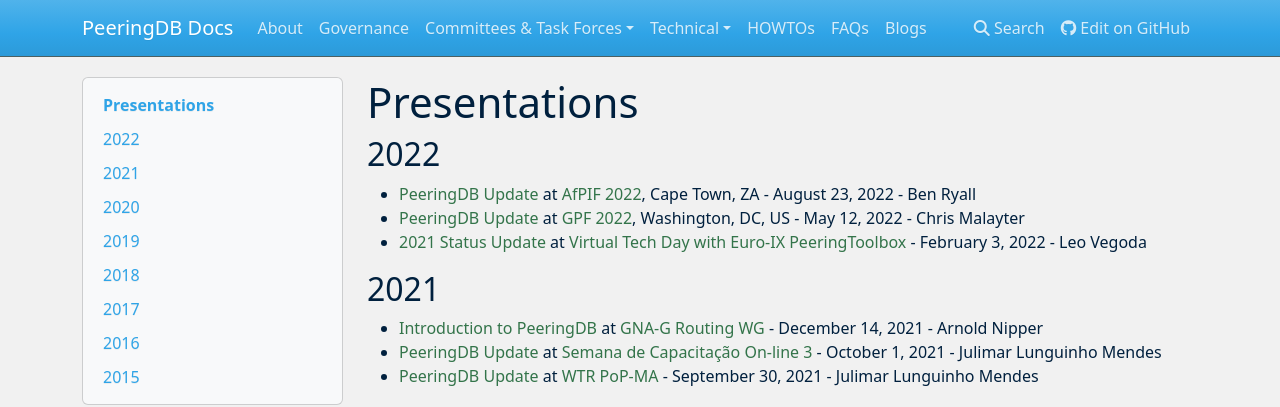
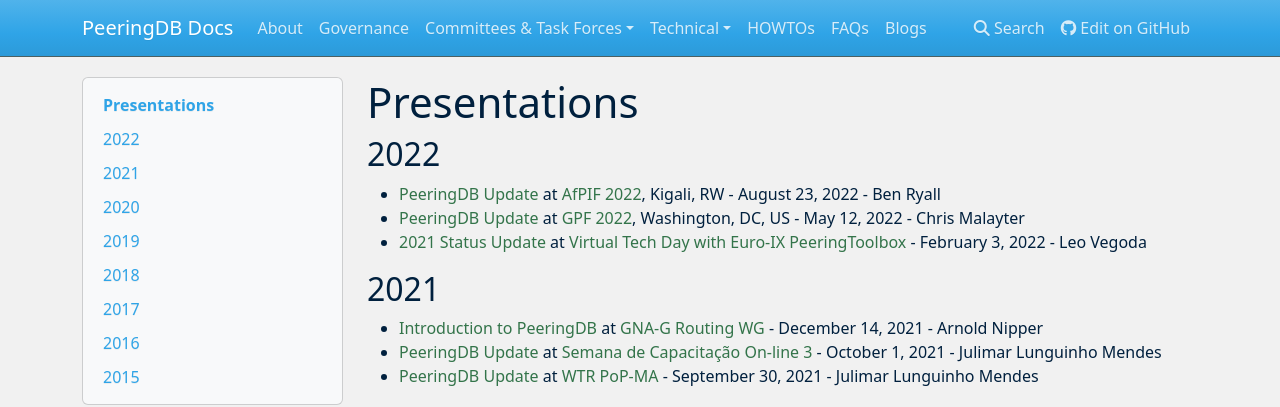
Before and after one commit to peeringdb/docs, an MkDocs documentation site: the page built from docs/presentations.md, in a window 1280 px wide and 900 px high. Shown: the top 407 px of the window. Built offline with MkDocs 1.6.1, drawn with Linux system fonts in a browser that asks for light colours; nearby versions of some CDN libraries.

```diff
--- a/docs/presentations.md
+++ b/docs/presentations.md
@@ -1,7 +1,7 @@
 # Presentations
 
 ## 2022
-- [PeeringDB Update](presentation/20220823_AfPIF_Ben.pdf) at [AfPIF 2022](https://www.afpif.org/afpif2022/), Cape Town, ZA - August 23, 2022 - Ben Ryall
+- [PeeringDB Update](presentation/20220823_AfPIF_Ben.pdf) at [AfPIF 2022](https://www.afpif.org/afpif2022/), Kigali, RW - August 23, 2022 - Ben Ryall
 - [PeeringDB Update](presentation/20220512_GPF_2022_Malayter.pdf) at [GPF 2022](https://www.globalpeeringforum.org/), Washington, DC, US - May 12, 2022 - Chris Malayter
 - [2021 Status Update](presentation/20220203-Teraco-Tech-Day.pdf) at [Virtual Tech Day with Euro-IX PeeringToolbox](https://www.teraco.co.za/events/virtual-tech-days/) - February 3, 2022 - Leo Vegoda
 
```
